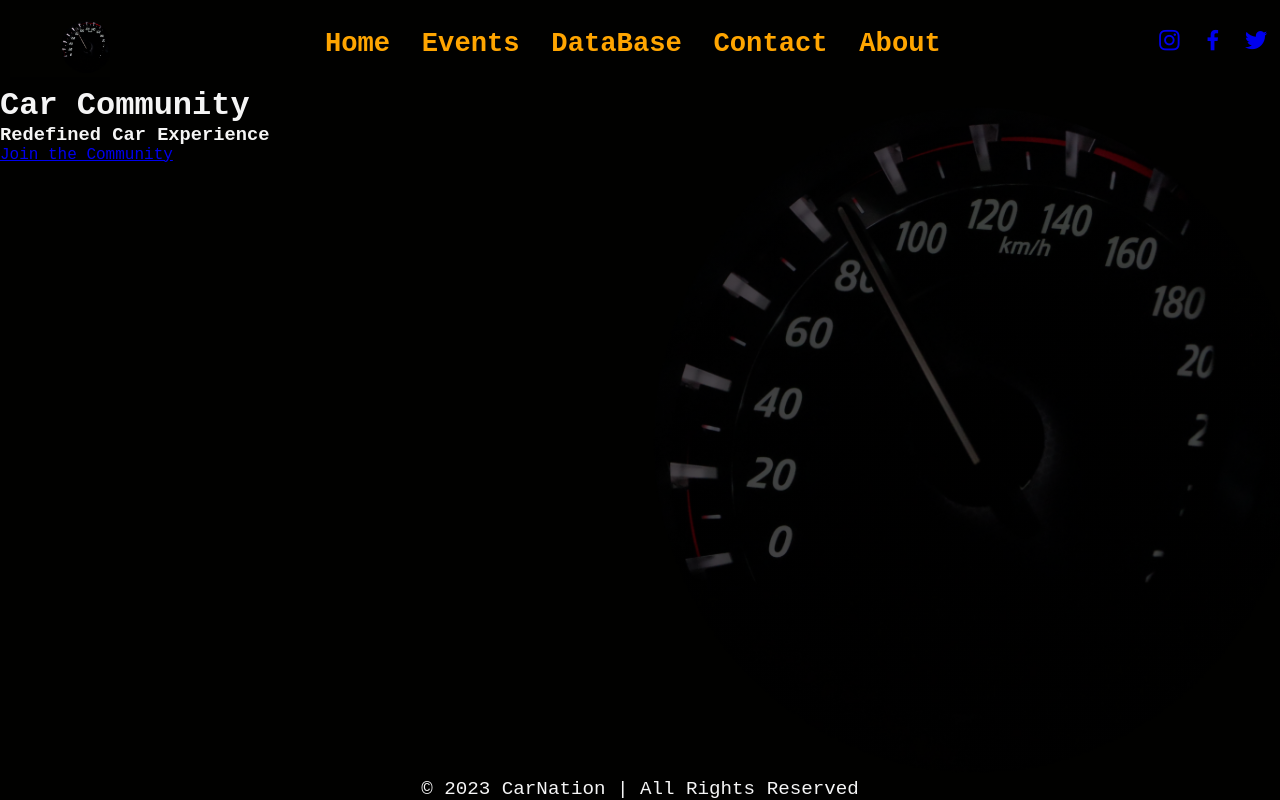
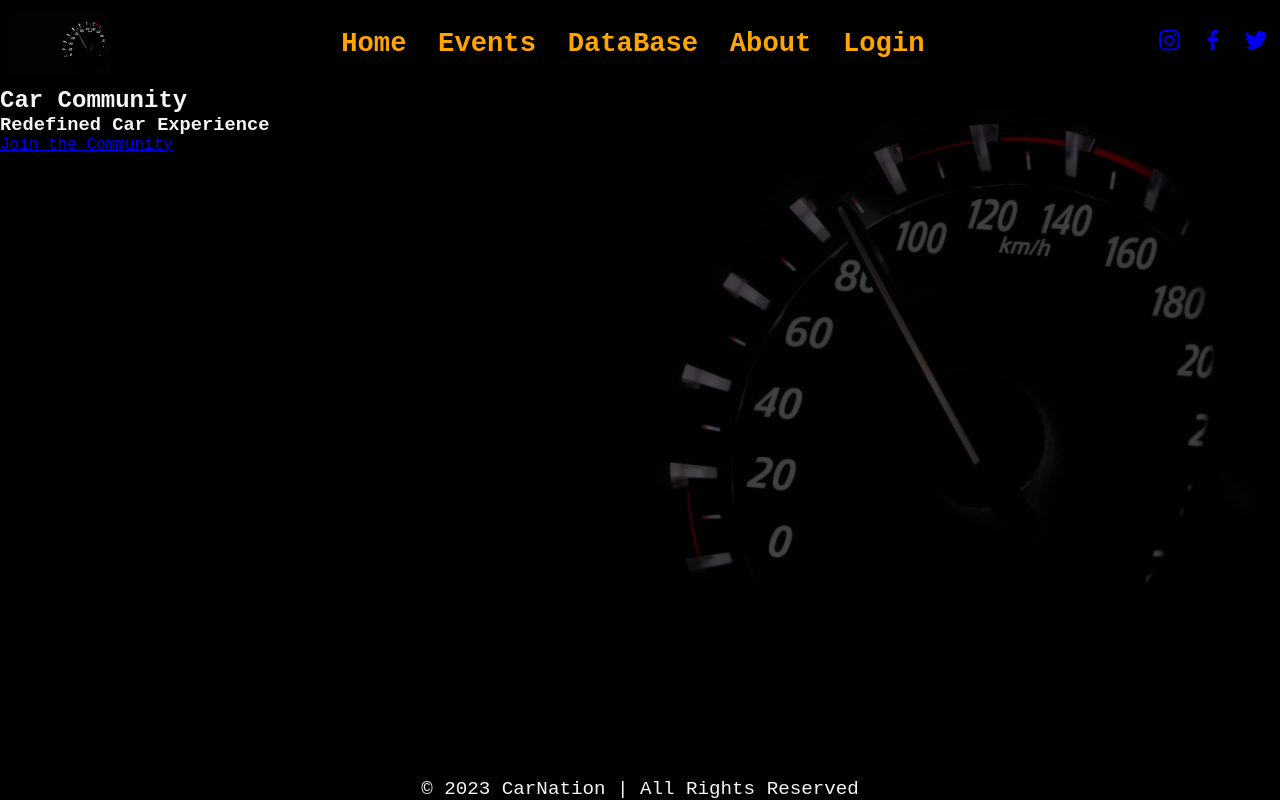
Before and after one commit to Magwar/CarNatio, a plain HTML site: page index.html in a window 1280 px wide. Drawn offline with nearby package versions, Linux system fonts and the light colour scheme; files whose address does not match are found by name.

Commit message:
Added some context to the main section

```diff
--- a/index.html
+++ b/index.html
@@ -15,22 +15,25 @@
             <nav class="navigation">
                 <a href="#">Home</a>
                 <a href="#">Events</a>
+                <!-- events with a calendar selectable for weekly,monthly and yearly events with capability to send reminders on phone -->
                 <a href="#">DataBase</a>
-                <a href="#">Contact</a>
+                <!-- database for known car groups with events on the events list and sticker registration services -->
+                <!-- <a href="#">Contact</a> -->
                 <a href="#">About</a>
+                <a href="#">Login</a>
             </nav>
-            <div class="socials">
+            <section class="socials">
                 <a href="#"><i class='bx bxl-instagram' title="Visit Instagram"></i></a>
                 <a href="#"><i class='bx bxl-facebook' title="Visit facebook"></i></a>
                 <a href="#"><i class='bx bxl-twitter' title="Visit twitter"></i></a>
-            </div>
+            </section>
         </header>
         <main class="homes">
-            <div class="section-content">
+            <section class="section-content">
                 <h1>Car Community</h1>
                 <h3>Redefined Car Experience</h3>
                 <a href="#" class="button-explore" title="Join in">Join the Community</a>
-            </div>
+            </section>
         </main>
         <footer class="footer">
             &copy; 2023 CarNation | All Rights Reserved
```
